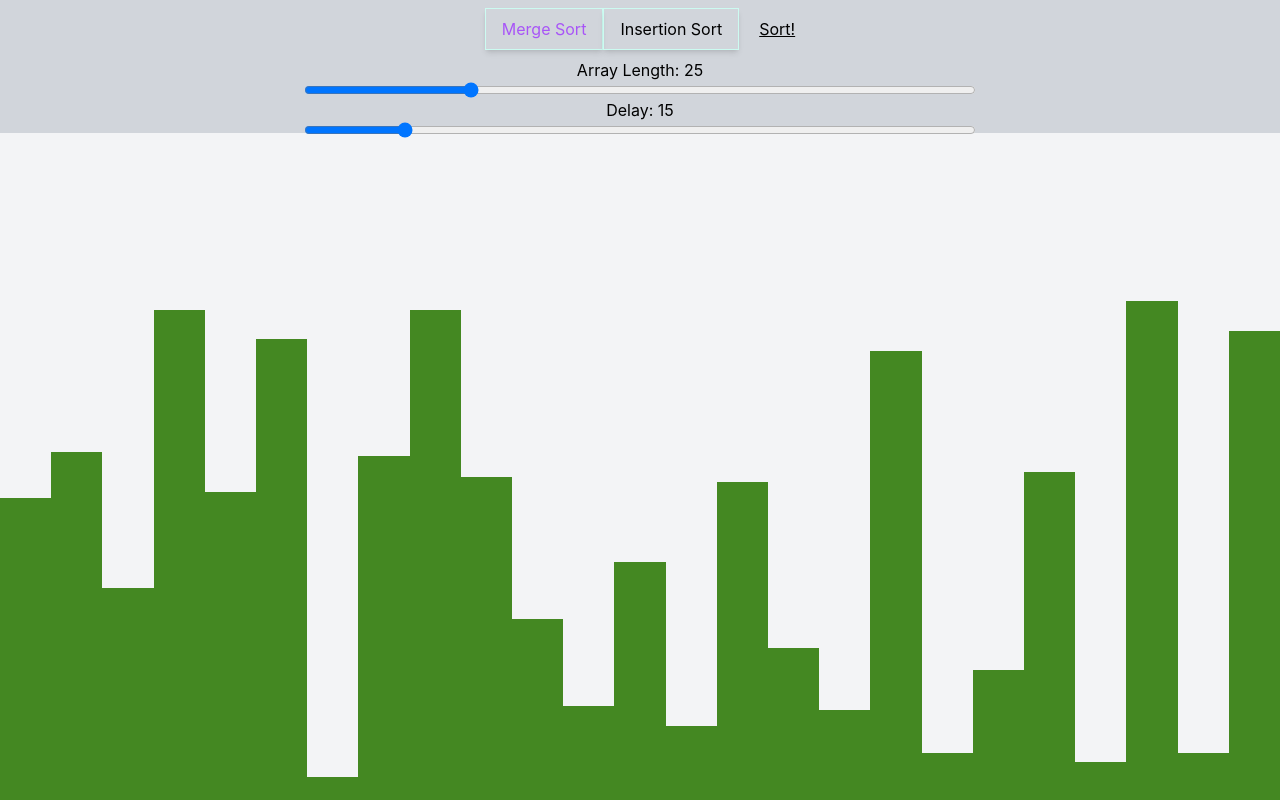
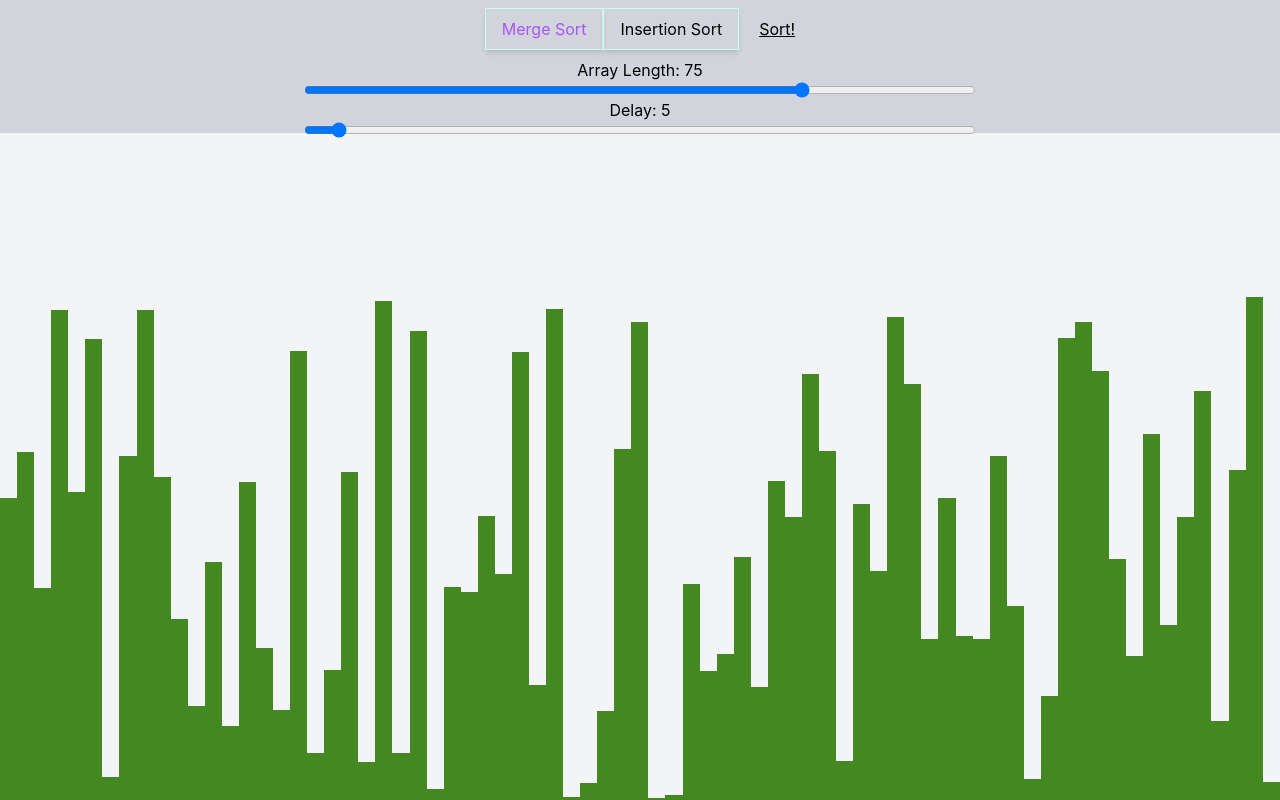
Before and after one commit to lesterfernandez/sorting-visualizer, a React (Create React App) app: page / in a window 1280 px wide. Built offline with nearby package versions, Linux system fonts and the light colour scheme.

Commit message:
feat: change default values

```diff
--- a/src/components/Nav.tsx
+++ b/src/components/Nav.tsx
@@ -59,7 +59,7 @@ const Nav = () => {
           name="items_amount"
           id="items_amount"
           className="w-full max-w-2xl"
-          defaultValue={25}
+          defaultValue={75}
           min={1}
           onChange={onArrayChange}
         />
@@ -70,7 +70,7 @@ const Nav = () => {
           id="delay"
           className="w-full max-w-2xl"
           min={1}
-          defaultValue={15}
+          defaultValue={5}
           onChange={onDelayChange}
         />
       </div>
--- a/src/utils/AlgoContext.tsx
+++ b/src/utils/AlgoContext.tsx
@@ -6,8 +6,8 @@ import { animateDivs, animateMerge } from "./animate";
 
 const initVals: Settings = {
   algoType: "merge sort",
-  arrayLen: 25,
-  delay: 15,
+  arrayLen: 75,
+  delay: 5,
 };
 
 export const Context = createContext<SettingsContext>({
```
